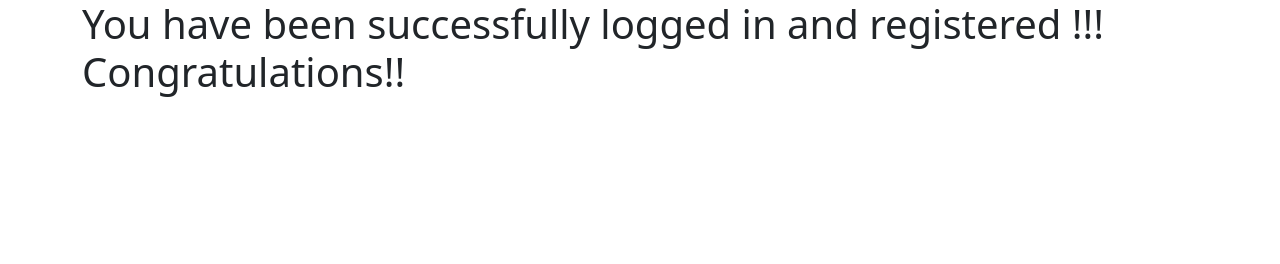
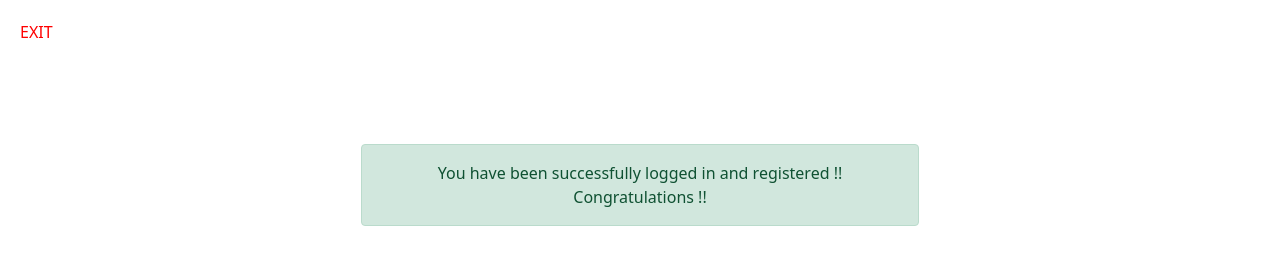
Before and after one commit to AlbertoSouza16/sistemaLoginJS, a plain HTML site: page openingScreen.html in a window 1280 px wide. Drawn offline with nearby package versions, Linux system fonts and the light colour scheme.

Commit message:
styling opening page and login.js end

```diff
--- a/css/opening.css
+++ b/css/opening.css
@@ -0,0 +1,21 @@
+.alert{
+    margin: 0 auto;
+    text-align: center;
+    margin-top: 10vh;
+    cursor: default;
+    width: 50%;
+}
+
+button{
+    color: red;
+    border: 0;
+    background-color: transparent;
+    padding: 10px;
+    margin: 10px;
+    text-align: center;
+    transition: 0.5s;
+}
+
+button:hover{
+    color: gray;
+}
--- a/js/login.js
+++ b/js/login.js
@@ -32,7 +32,7 @@ function login(){
     })
 
     if(login.value == userValid.login && pass.value == userValid.pass){
-        setTimeout()
+        window.location = "openingScreen.html"
     } else{
         loginLabel.setAttribute('style', 'color: red')
         login.setAttribute('style', 'border-color: red')
--- a/openingScreen.html
+++ b/openingScreen.html
@@ -13,11 +13,19 @@
     <!--My CSS-->
     <link rel="stylesheet" href="css/opening.css">
 
+    <!--Font Awesome-->
+    <link rel="stylesheet" href="https://cdnjs.cloudflare.com/ajax/libs/font-awesome/6.1.1/css/all.min.css">
+
     <title>Logged</title>
 </head>
  <body>
+    <button onclick="exit()">EXIT</button>
+
     <div class="container">
-        <h1>You have been successfully logged in and registered !!!<br> Congratulations!!</h1>
+        <div class="alert alert-success" role="alert">
+            You have been successfully logged in and registered !! <br>
+            Congratulations !!
+          </div>
     </div>
 
  </body>
```
